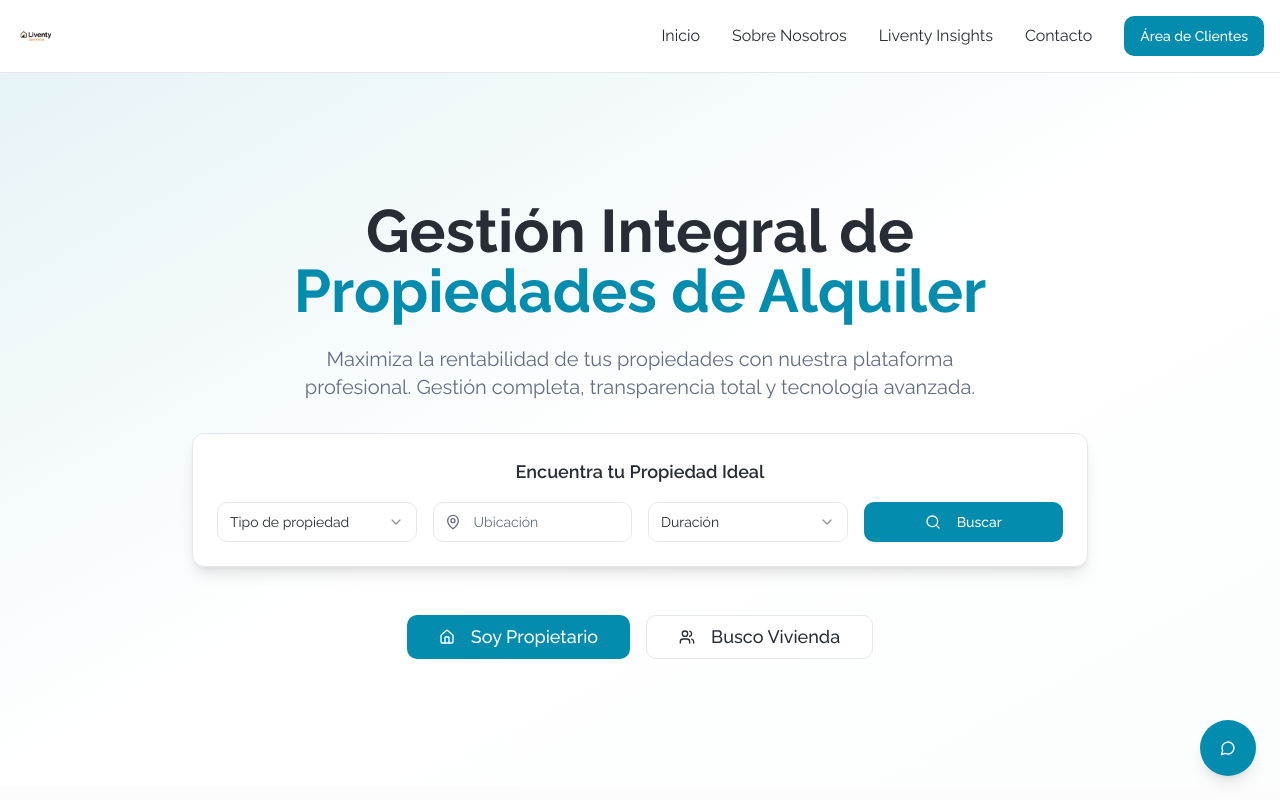
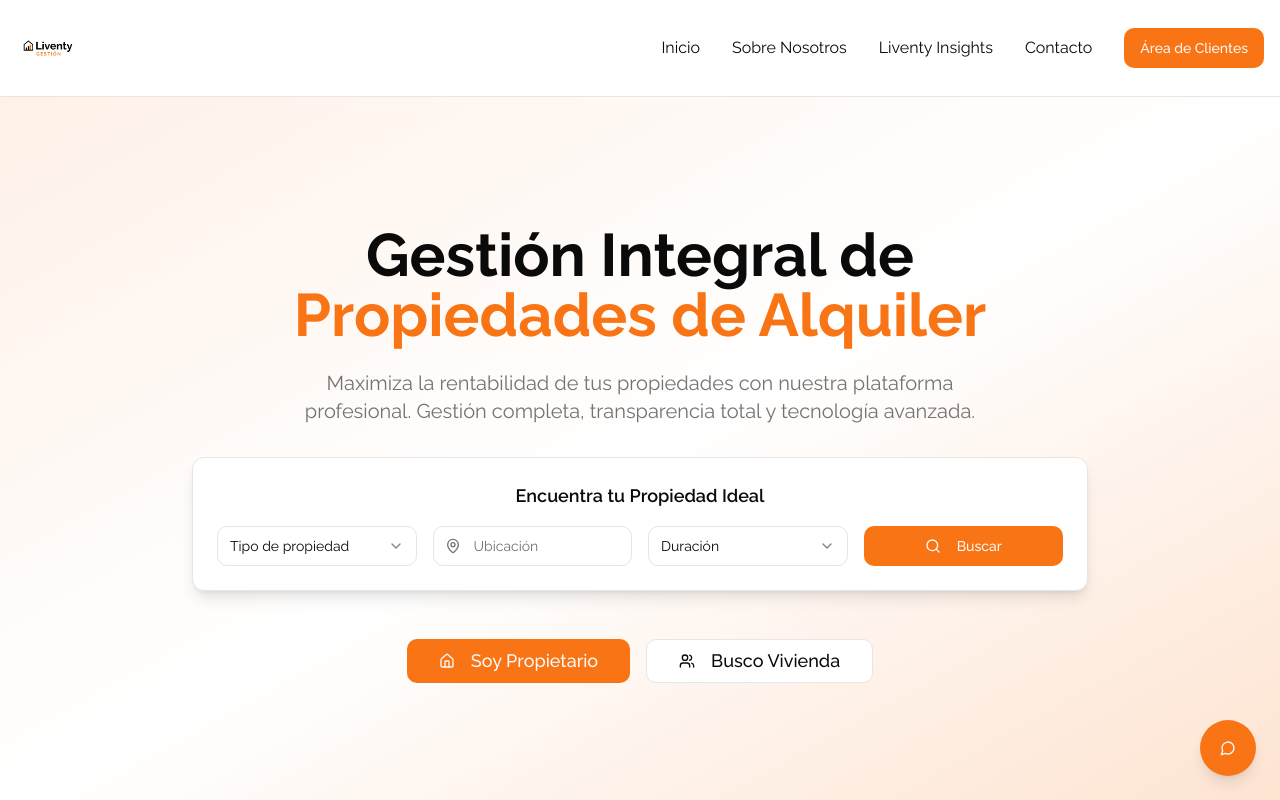
Before and after one commit to LiventyGestion/Liventy-gestion, a React (Vite) app: page / in a window 1280 px wide. Shown: the top 800 px of the page. Built offline with nearby package versions, Linux system fonts and the light colour scheme.

Commit message:
Adjust logo size and color scheme.

```diff
--- a/src/components/Header.tsx
+++ b/src/components/Header.tsx
@@ -14,7 +14,7 @@ const Header = () => {
             <img
               src="/lovable-uploads/b51f868e-b127-4cf7-b964-791ea9a67498.png"
               alt="Liventy Gestión"
-              className="h-10 w-auto"
+              className="h-16 w-auto"
             />
           </Link>
 
--- a/src/index.css
+++ b/src/index.css
@@ -8,44 +8,44 @@ All colors MUST be HSL.
 
 @layer base {
   :root {
-    /* Professional property management color palette with Raleway aesthetic */
+    /* Logo-inspired color palette - Black and Orange */
     --background: 0 0% 100%;
-    --foreground: 220 13% 18%;
+    --foreground: 0 0% 3.9%;
 
     --card: 0 0% 100%;
-    --card-foreground: 220 13% 18%;
+    --card-foreground: 0 0% 3.9%;
 
     --popover: 0 0% 100%;
-    --popover-foreground: 220 13% 18%;
+    --popover-foreground: 0 0% 3.9%;
 
-    /* Sophisticated teal primary inspired by luxury property brands */
-    --primary: 192 95% 35%;
-    --primary-foreground: 0 0% 100%;
-    --primary-glow: 192 85% 45%;
+    /* Primary orange from Liventy logo */
+    --primary: 25 95% 53%;
+    --primary-foreground: 0 0% 98%;
+    --primary-glow: 25 85% 63%;
 
-    /* Warm secondary for accent elements */
-    --secondary: 25 60% 95%;
-    --secondary-foreground: 220 13% 18%;
+    /* Warm secondary for subtle backgrounds */
+    --secondary: 25 30% 96%;
+    --secondary-foreground: 0 0% 9%;
 
-    --muted: 220 14% 96%;
-    --muted-foreground: 220 13% 45%;
+    --muted: 0 0% 96%;
+    --muted-foreground: 0 0% 45%;
 
-    /* Elegant accent colors */
-    --accent: 192 30% 95%;
-    --accent-foreground: 192 95% 25%;
+    /* Orange accent colors */
+    --accent: 25 95% 53%;
+    --accent-foreground: 0 0% 9%;
 
     --destructive: 0 84% 60%;
     --destructive-foreground: 0 0% 98%;
 
-    --border: 220 13% 91%;
-    --input: 220 13% 91%;
-    --ring: 192 95% 35%;
+    --border: 0 0% 90%;
+    --input: 0 0% 90%;
+    --ring: 25 95% 53%;
 
-    /* Design tokens for luxury property feel */
+    /* Design tokens for Liventy brand */
     --gradient-primary: linear-gradient(135deg, hsl(var(--primary)), hsl(var(--primary-glow)));
-    --gradient-hero: linear-gradient(135deg, hsl(192 95% 35% / 0.95), hsl(192 85% 45% / 0.9));
+    --gradient-hero: linear-gradient(135deg, hsl(25 95% 53% / 0.95), hsl(25 85% 63% / 0.9));
     --shadow-elegant: 0 10px 30px -10px hsl(var(--primary) / 0.15);
-    --shadow-card: 0 4px 12px -2px hsl(220 13% 18% / 0.08);
+    --shadow-card: 0 4px 12px -2px hsl(0 0% 9% / 0.08);
 
     --radius: 0.75rem;
 
@@ -67,39 +67,39 @@ All colors MUST be HSL.
   }
 
   .dark {
-    /* Dark mode with sophisticated property management aesthetic */
-    --background: 220 13% 9%;
-    --foreground: 0 0% 95%;
+    /* Dark mode with logo-inspired orange accents */
+    --background: 0 0% 3.9%;
+    --foreground: 0 0% 98%;
 
-    --card: 220 13% 11%;
-    --card-foreground: 0 0% 95%;
+    --card: 0 0% 3.9%;
+    --card-foreground: 0 0% 98%;
 
-    --popover: 220 13% 11%;
-    --popover-foreground: 0 0% 95%;
+    --popover: 0 0% 3.9%;
+    --popover-foreground: 0 0% 98%;
 
-    --primary: 192 85% 45%;
-    --primary-foreground: 220 13% 9%;
-    --primary-glow: 192 95% 55%;
+    --primary: 25 95% 53%;
+    --primary-foreground: 0 0% 9%;
+    --primary-glow: 25 85% 63%;
 
-    --secondary: 220 13% 15%;
-    --secondary-foreground: 0 0% 95%;
+    --secondary: 0 0% 14.9%;
+    --secondary-foreground: 0 0% 98%;
 
-    --muted: 220 13% 15%;
-    --muted-foreground: 220 13% 65%;
+    --muted: 0 0% 14.9%;
+    --muted-foreground: 0 0% 63.9%;
 
-    --accent: 192 30% 15%;
-    --accent-foreground: 192 85% 45%;
+    --accent: 25 95% 53%;
+    --accent-foreground: 0 0% 9%;
 
     --destructive: 0 62.8% 30.6%;
     --destructive-foreground: 0 0% 98%;
 
-    --border: 220 13% 20%;
-    --input: 220 13% 20%;
-    --ring: 192 85% 45%;
+    --border: 0 0% 14.9%;
+    --input: 0 0% 14.9%;
+    --ring: 25 95% 53%;
 
-    /* Dark mode gradients */
+    /* Dark mode gradients with orange */
     --gradient-primary: linear-gradient(135deg, hsl(var(--primary)), hsl(var(--primary-glow)));
-    --gradient-hero: linear-gradient(135deg, hsl(220 13% 9% / 0.95), hsl(220 13% 15% / 0.9));
+    --gradient-hero: linear-gradient(135deg, hsl(0 0% 3.9% / 0.95), hsl(0 0% 14.9% / 0.9));
     --shadow-elegant: 0 10px 30px -10px hsl(0 0% 0% / 0.3);
     --shadow-card: 0 4px 12px -2px hsl(0 0% 0% / 0.25);
     --sidebar-background: 240 5.9% 10%;
```
